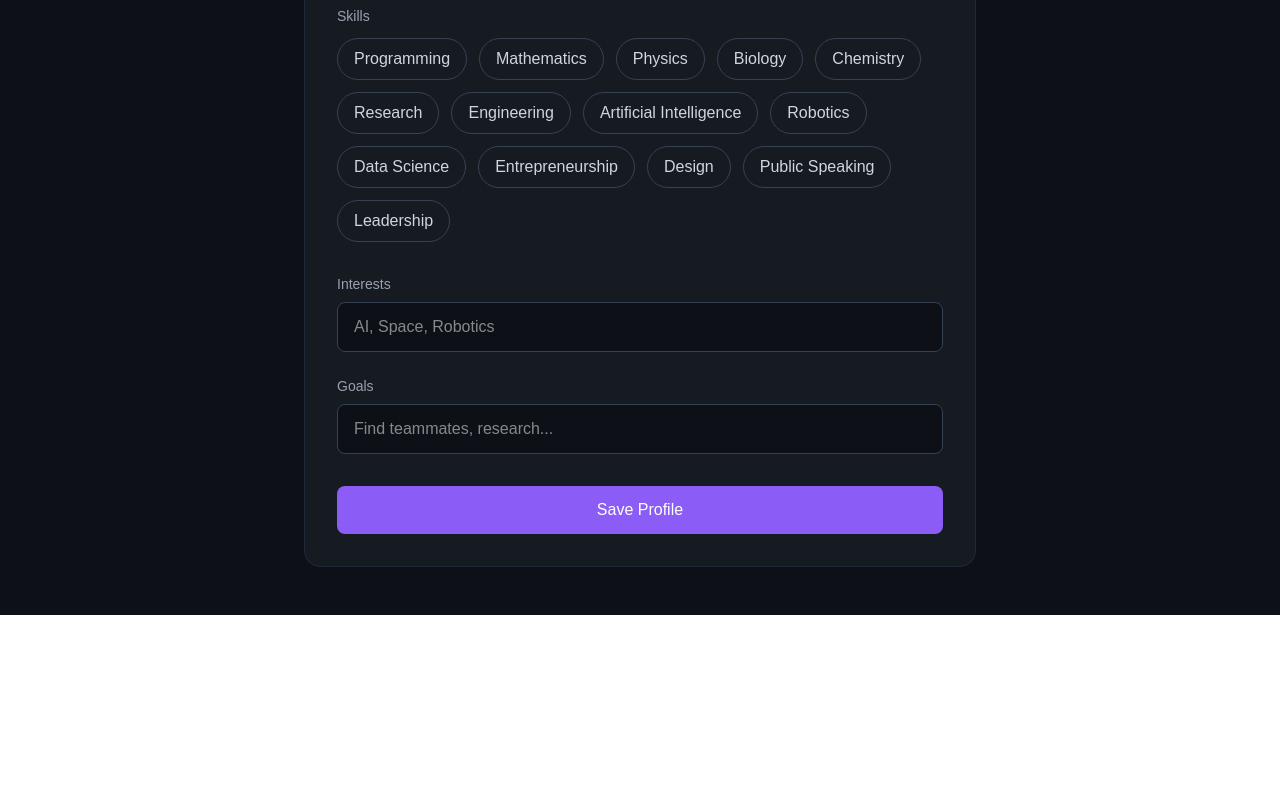
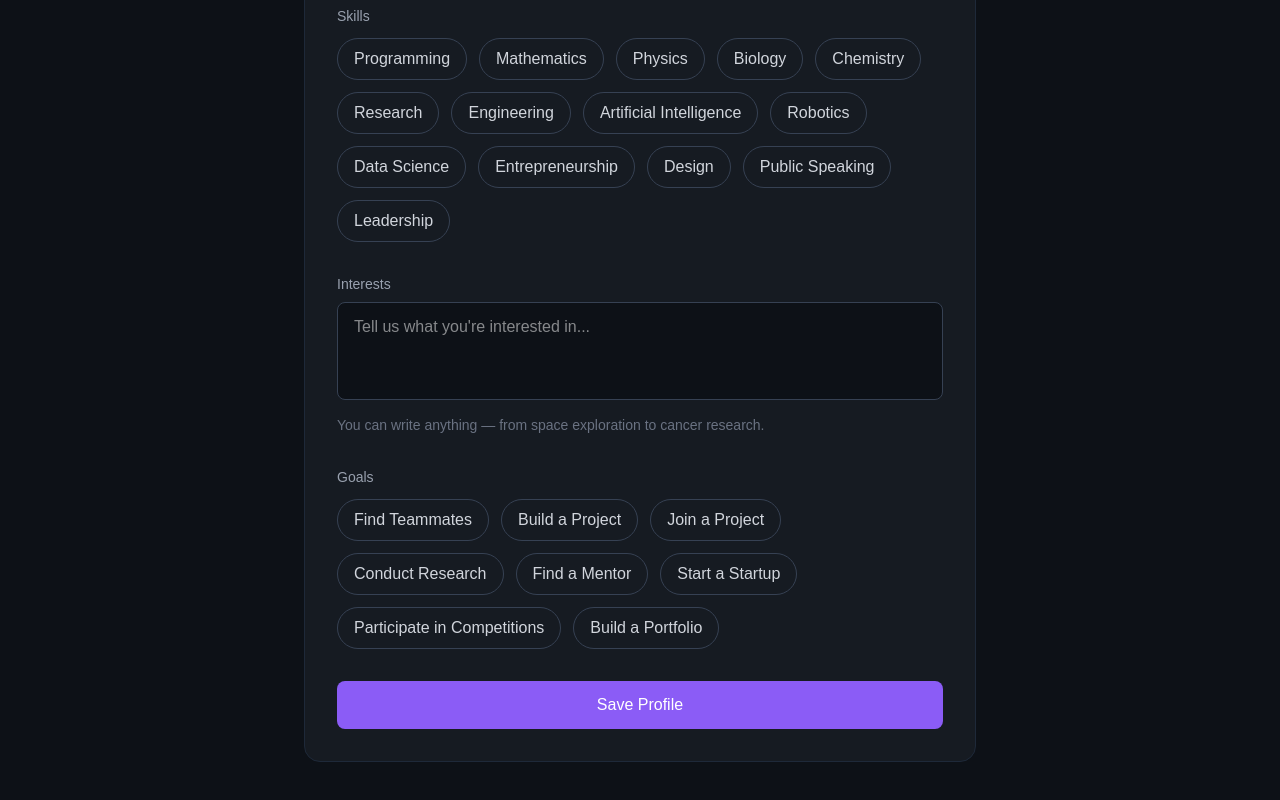
Before and after one commit to maryiazaranok-arch/STEM-Forge, a Next.js app: page /profile in a window 1280 px wide. Shown: the part 538-1338 px from the top of the page. Before the commit the page ends 1153 px from the top, so only its background shows below. Built offline with nearby package versions, Linux system fonts and the light colour scheme; no server answers.

Commit message:
Add profile interests and goals

```diff
--- a/app/profile/page.tsx
+++ b/app/profile/page.tsx
@@ -3,6 +3,17 @@
 import { useEffect, useState } from "react";
 import { supabase } from "@/lib/supabase";
 import { IBM_Plex_Sans } from "next/font/google";
+
+const goalOptions = [
+  "Find Teammates",
+  "Build a Project",
+  "Join a Project",
+  "Conduct Research",
+  "Find a Mentor",
+  "Start a Startup",
+  "Participate in Competitions",
+  "Build a Portfolio",
+];
 
 const skillOptions = [
   "Programming",
@@ -34,7 +45,7 @@ export default function ProfilePage() {
   const [bio, setBio] = useState("");
   const [skills, setSkills] = useState<string[]>([]);
   const [interests, setInterests] = useState("");
-  const [goals, setGoals] = useState("");
+  const [goals, setGoals] = useState<string[]>([]);
 
   useEffect(() => {
     getUser();
@@ -46,6 +57,14 @@ export default function ProfilePage() {
     } = await supabase.auth.getUser();
 
     setUser(user);
+  }
+
+  function toggleGoal(goal: string) {
+  if (goals.includes(goal)) {
+    setGoals(goals.filter((item) => item !== goal));
+  } else {
+    setGoals([...goals, goal]);
+  }
 }
 
   function toggleSkill(skill: string) {
@@ -66,8 +85,10 @@ export default function ProfilePage() {
         full_name: name,
         bio: bio,
         skills: skills,
-        interests: interests ? interests.split(",") : [],
-        goals: goals ? goals.split(",") : [],
+        interests: interests
+        ? interests.split(",").map((item) => item.trim())
+        : [],
+        goals: goals,
       });
 
     if (error) {
@@ -174,34 +195,51 @@ export default function ProfilePage() {
   </div>
 
 
-          <div className="mb-6">
+          <div className="mb-8">
 
             <label className="block text-sm text-gray-400 mb-2">
               Interests
             </label>
 
-            <input
+          <textarea
             value={interests}
             onChange={(e) => setInterests(e.target.value)}
-              placeholder="AI, Space, Robotics"
-              className="w-full bg-[#0D1117] border border-gray-700 rounded-lg px-4 py-3 outline-none focus:border-purple-500"
+            placeholder="Tell us what you're interested in..."
+            rows={3}
+            className="w-full bg-[#0D1117] border border-gray-700 rounded-lg px-4 py-3 outline-none focus:border-purple-500 resize-none"
           />
+
+          <p className="text-gray-500 text-sm mt-2">
+            You can write anything — from space exploration to cancer research.
+          </p>
 
         </div>
 
 
           <div className="mb-8">
 
-            <label className="block text-sm text-gray-400 mb-2">
+  <label className="block text-sm text-gray-400 mb-3">
     Goals
   </label>
 
-            <input
-              value={goals}
-              onChange={(e) => setGoals(e.target.value)}
-              placeholder="Find teammates, research..."
-              className="w-full bg-[#0D1117] border border-gray-700 rounded-lg px-4 py-3 outline-none focus:border-purple-500"
-            />
+  <div className="flex flex-wrap gap-3">
+
+    {goalOptions.map((goal) => (
+      <button
+        key={goal}
+        type="button"
+        onClick={() => toggleGoal(goal)}
+        className={`px-4 py-2 rounded-full border transition ${
+          goals.includes(goal)
+            ? "bg-gradient-to-r from-violet-500/50 to-blue-500/50 border-violet-400/40 text-white"
+            : "border-gray-700 text-gray-300 hover:border-purple-500"
+        }`}
+      >
+        {goal}
+      </button>
+    ))}
+
+    </div>
 
   </div>
 
```
Lines whose indentation alone changed are shown as unchanged.
